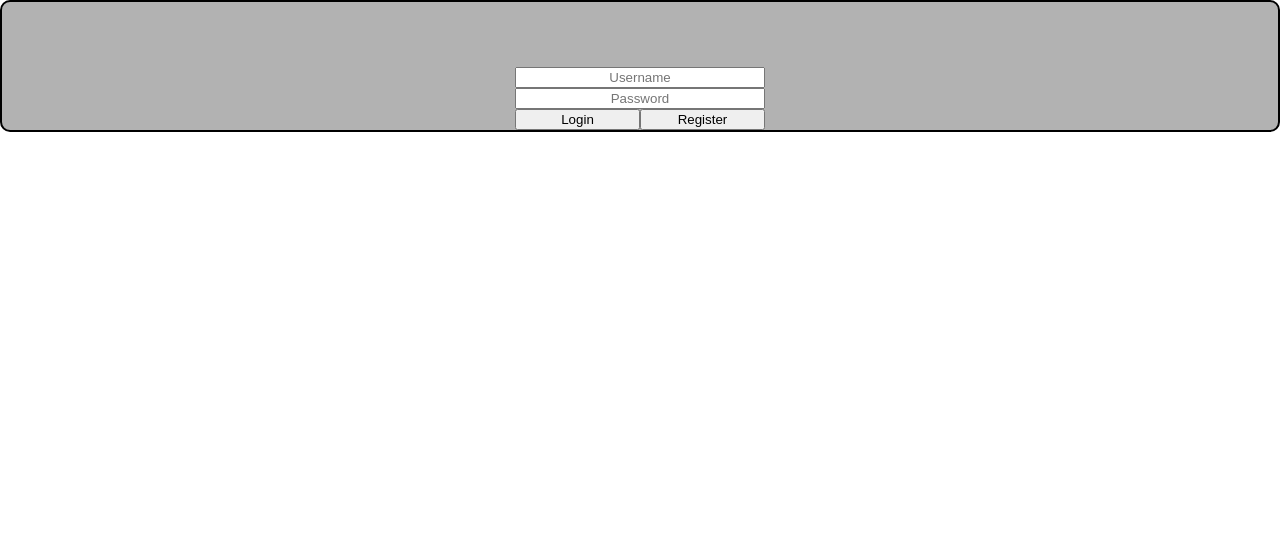
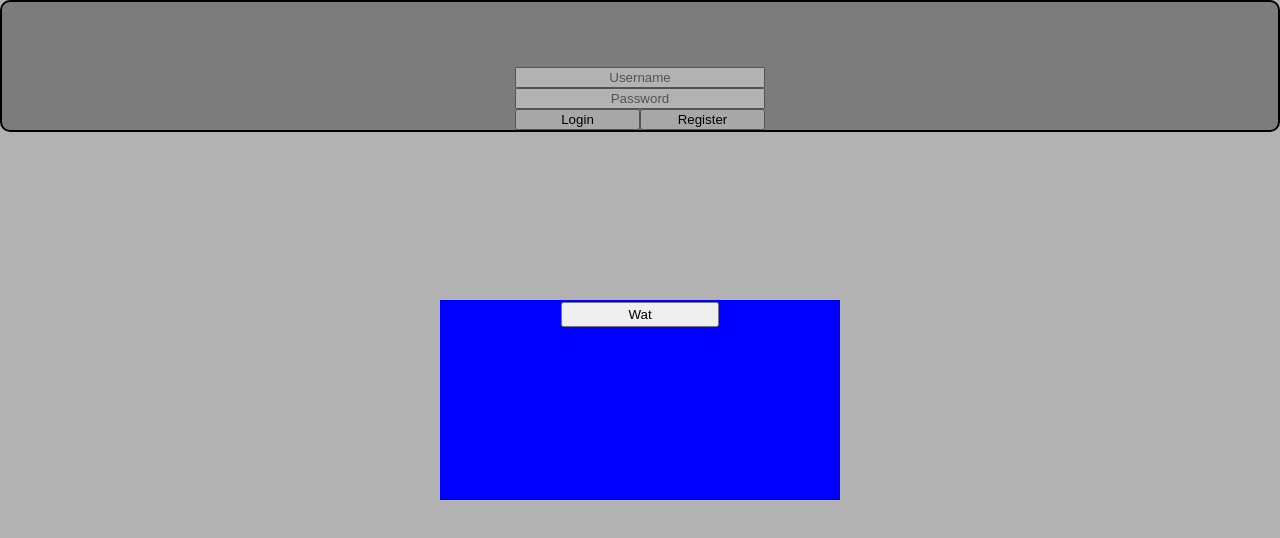
Before and after one commit to axel669/Chattr-Server, a website: page content/index.htm in a window 1280 px wide. Drawn offline with Linux system fonts and the light colour scheme.

Commit message:
ibox-like code started

```diff
--- /dev/null
+++ b/content/iboxxy.css
@@ -0,0 +1,37 @@
+.iboxxy-overlay
+{
+	position:fixed;
+	top:0px;
+	left:0px;
+	width:100%;
+	height:100%;
+	background-color:rgba(0,0,0,0.3);
+	z-index:10000;
+}
+
+.iboxxy-display-wrapper
+{
+	position:absolute;
+	left:50%;
+	top:50%;
+	width:400px;
+	height:200px;
+	margin-left:-200px;
+	margin-top:-100px;
+	background-color:blue;
+}
+
+.iboxxy-button-wrapper
+{
+	overflow:hidden;
+	height:30px;
+	width:100%;
+	text-align:center;
+	padding:2px;
+}
+
+.iboxxy-button
+{
+	height:25px;
+	width:40%;
+}
--- a/content/index.htm
+++ b/content/index.htm
@@ -3,11 +3,13 @@
 	<head>
 		<title>Chattr Alpha</title>
 		<meta charset="utf8" />
+		<link rel="stylesheet" type="text/css" href="iboxxy.css" />
 		<script src="js/architect.js"></script>
 		<script src="js/factotum.js"></script>
 		<script src="js/keyblade.js"></script>
 		<script src="js/socket.io-min.js"></script>
 		<script src="js/xregexp-min.js"></script>
+		<script src="js/iboxxy.js"></script>
 		<style>
 		html, body
 		{
@@ -166,69 +168,6 @@
 		}
 
 		loginUsername.focus();
-
-		// return;
-		// function displayMessage(from,msg)
-		// {
-		// 	var message=document.createElement("div");
-		// 	if(!from)
-		// 	{
-		// 		message.className="system";
-		// 		message.innerHTML=msg;
-		// 	}
-		// 	else
-		// 		message.innerHTML=from+": "+msg;
-		// 	history.appendChild(message);
-		// 	history.scrollTop=history.scrollHeight;
-		// }
-		// displayMessage(null,"Connecting...");
-
-		// var user={};
-
-		// var socket=new io();
-		// socket.on("connect",function(){
-		// 	var username=-1;
-		// 	while(username===-1)
-		// 	{
-		// 		username=prompt("enter a username");
-		// 		if(/^[\w\d\-_]+$/.test(username)===false)
-		// 			username=-1;
-		// 	}
-		// 	if(typeof(username)!=='string')
-		// 	{
-		// 		displayMessage(null,"Ya'll gotta pick a name.");
-		// 		displayMessage(null,"Refresh and try again.");
-		// 		return;
-		// 	}
-		// 	user.name=username;
-
-		// 	message.value="";
-		// 	message.addEventListener("keydown",function(evt){
-		// 		if(evt.keyCode===13 && !evt.shiftKey)
-		// 		{
-		// 			evt.preventDefault();
-		// 			setImmediate(function(){
-		// 				socket.emit("chat message",{msg:message.value,from:user.name});
-		// 				displayMessage(user.name,message.value);
-		// 				message.value="";
-		// 			});
-		// 			return false;
-		// 		}
-		// 	},false);
-
-		// 	socket.emit("login",username);
-		// 	socket.emit("chat message",{msg:username+" has connected"});
-		// 	displayMessage(null,username+" has connected");
-		// });
-		// socket.on('chat message',function(msg){
-		// 	displayMessage(msg.from,msg.msg);
-		// });
-		// socket.on('disconnect',function(){
-		// 	displayMessage(null,"disconnected from server");
-		// });
-		// socket.on('user list',function(users){
-		// 	userList.innerHTML=users.join("<br />");
-		// });
 		</script>
 	</body>
 </html>
--- /dev/null
+++ b/content/js/iboxxy.js
@@ -0,0 +1,28 @@
+(function(){
+//
+
+function createElem(tag,cn)
+{
+	var r=document.createElement(tag);
+	r.className=cn||"";
+	return r;
+}
+
+function showAlert(msg)
+{
+}
+
+var overlay=createElem("div","iboxxy-overlay");
+var displayWrapper=createElem("div","iboxxy-display-wrapper");
+var buttonWrapper=createElem("div","iboxxy-button-wrapper");
+
+buttonWrapper.innerHTML="<button class='iboxxy-button'>Wat</button>";
+
+displayWrapper.appendChild(buttonWrapper);
+overlay.appendChild(displayWrapper);
+
+domready.then(function(){
+	document.body.appendChild(overlay);
+});
+
+})();
```
